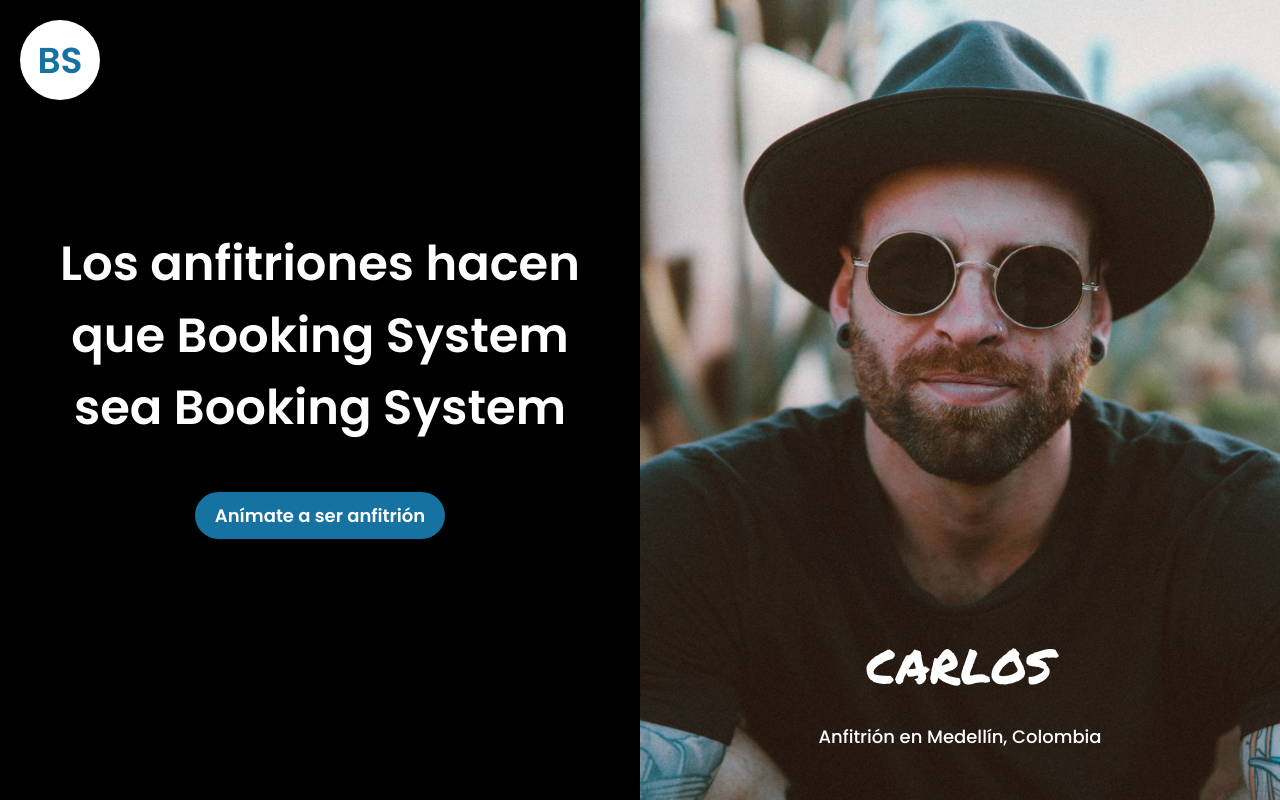
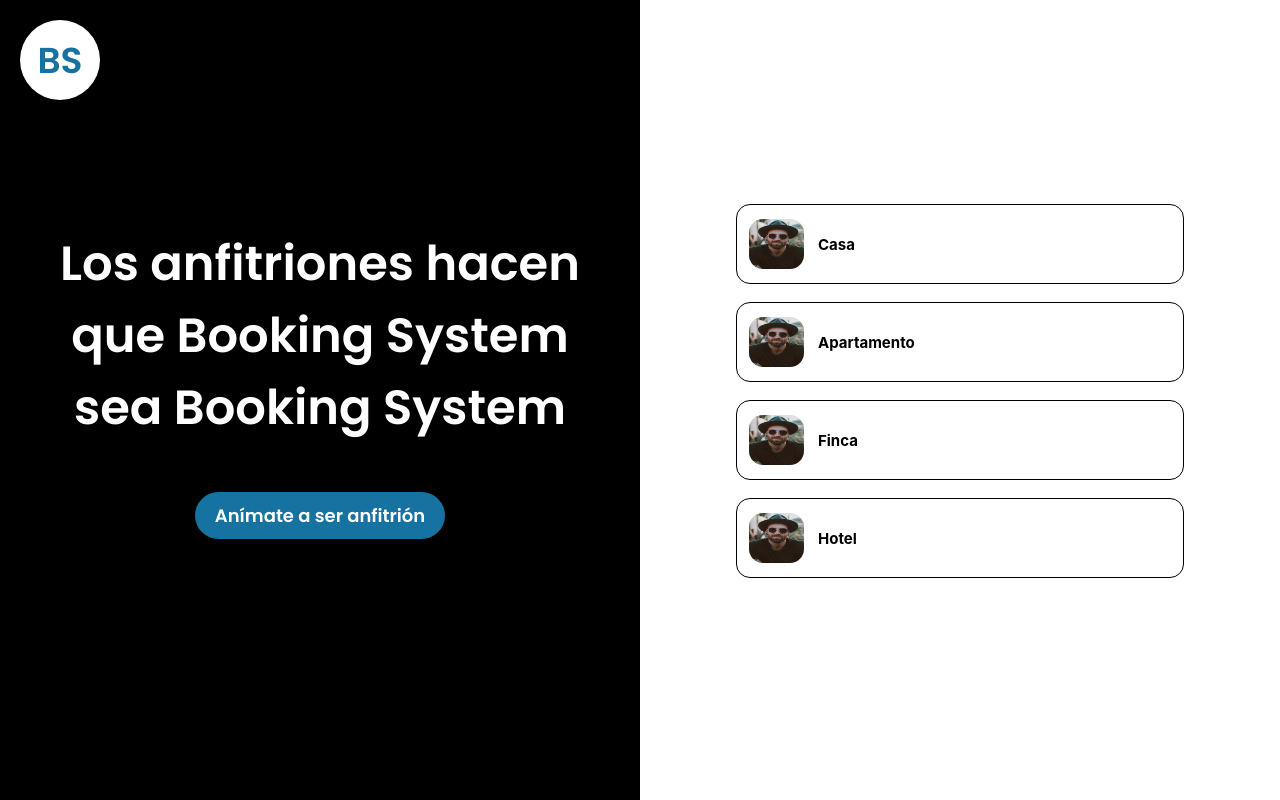
Before and after one commit to Mike-droid/host_ui_c9, a Next.js app: page /host in a window 1280 px wide. Built offline with nearby package versions, Linux system fonts and the light colour scheme.

Commit message:
feat(component): Create selection component

```diff
--- /dev/null
+++ b/components/LeftSide.jsx
@@ -0,0 +1,18 @@
+import BSbutton from "./BSbutton";
+import ActionButton from "./ActionButton";
+import LeftSideStyles from "../styles/LeftSideWithButton.module.css";
+
+// We should reuse this component and use it in the other pages.
+
+const LeftSide = (props) => {
+  const { description, hasButton } = props;
+  return (
+    <section className={LeftSideStyles.leftSideWithButton}>
+      <BSbutton />
+      <p className={LeftSideStyles.description}> {description} </p>
+      {hasButton && <ActionButton textButton="Anímate a ser anfitrión" />}
+    </section>
+  );
+};
+
+export default LeftSide;
--- a/components/LeftSideWithButton.jsx
+++ /dev/null
@@ -1,16 +0,0 @@
-import BSbutton from './BSbutton';
-import ActionButton from './ActionButton';
-import LeftSideWithButtonStyles from '../styles/LeftSideWithButton.module.css'
-
-const LeftSideWithButton = (props) => {
-  const { description } = props;
-  return (
-    <section className={LeftSideWithButtonStyles.leftSideWithButton}>
-      <BSbutton />
-      <p className={LeftSideWithButtonStyles.description}> { description } </p>
-      <ActionButton textButton="Anímate a ser anfitrión" />
-    </section>
-  )
-}
-
-export default LeftSideWithButton;
--- /dev/null
+++ b/components/RightSideSelection.jsx
@@ -0,0 +1,16 @@
+import { SelectionButton } from "./SelectionButton";
+import RightSideSelectionStyles from "../styles/RightSideSelection.module.css";
+
+function RightSideSelection(props) {
+  const { text1, text2, text3, text4 } = props;
+  return (
+    <section className={RightSideSelectionStyles.rightside}>
+      <SelectionButton image="/carlos.jpg" text={text1} />
+      <SelectionButton image="/carlos.jpg" text={text2} />
+      <SelectionButton image="/carlos.jpg" text={text3} />
+      <SelectionButton image="/carlos.jpg" text={text4} />
+    </section>
+  );
+}
+
+export { RightSideSelection };
--- /dev/null
+++ b/components/SelectionButton.jsx
@@ -0,0 +1,16 @@
+import Image from "next/image";
+import SelectionButtonStyles from "../styles/SelectionButton.module.css";
+
+function SelectionButton(props) {
+  const { image, text, alt } = props;
+  return (
+    <section className={SelectionButtonStyles.selection}>
+      <div className={SelectionButtonStyles.selectionImage}>
+        <Image src={image} alt={alt} width={55} height={50} />
+      </div>
+      <h3 className={SelectionButtonStyles.selectionText}> {text} </h3>
+    </section>
+  );
+}
+
+export { SelectionButton };
--- a/pages/host.jsx
+++ b/pages/host.jsx
@@ -1,14 +1,29 @@
-import LeftSideWithButton from '../components/LeftSideWithButton.jsx';
-import RightSideImage from '../components/RightSideImage.jsx';
-import HostStyles from '../styles/Host.module.css'
+import LeftSide from "../components/LeftSide.jsx";
+import RightSideImage from "../components/RightSideImage.jsx";
+import HostStyles from "../styles/Host.module.css";
+import { RightSideSelection } from "../components/RightSideSelection.jsx";
 
 const Anfitrion = () => {
   return (
     <main className={HostStyles.main}>
-      <LeftSideWithButton description="Los anfitriones hacen que Booking System sea Booking System" />
-      <RightSideImage image="/carlos.jpg" title="CARLOS" subtitle="Anfitrión en Medellín, Colombia" alt="Carlos" />
+      <LeftSide
+        hasButton
+        description="Los anfitriones hacen que Booking System sea Booking System"
+      />
+      {/* <RightSideImage
+        image="/carlos.jpg"
+        title="CARLOS"
+        subtitle="Anfitrión en Medellín, Colombia"
+        alt="Carlos"
+      /> */}
+      <RightSideSelection
+        text1="Casa"
+        text2="Apartamento"
+        text3="Finca"
+        text4="Hotel"
+      />
     </main>
-  )
-}
+  );
+};
 
 export default Anfitrion;
--- /dev/null
+++ b/styles/RightSideSelection.module.css
@@ -0,0 +1,6 @@
+.rightside {
+  display: flex;
+  flex-direction: column;
+  align-items: center;
+  justify-content: center;
+}
--- /dev/null
+++ b/styles/SelectionButton.module.css
@@ -0,0 +1,29 @@
+.selection {
+  background-color: var(--white);
+  display: flex;
+  flex-direction: row;
+  border-radius: 1.4rem;
+  border-color: var(--black);
+  border-style: solid;
+  border-width: 0.1rem;
+  width: 70%;
+  height: 8rem;
+  justify-content: flex-start;
+  align-items: center;
+  margin-bottom: 1.8rem;
+}
+
+.selectionText {
+  font-size: 1.5rem;
+  font-weight: bold;
+  color: var(--black);
+}
+
+.selectionImage img {
+  border-radius: 1.4rem;
+}
+
+.selectionImage {
+  margin-left: 1.2rem;
+  margin-right: 1.4rem;
+}
--- a/styles/globals.css
+++ b/styles/globals.css
@@ -1,4 +1,4 @@
-@import url('https://fonts.googleapis.com/css2?family=Permanent+Marker&family=Poppins:wght@500;600&display=swap');
+@import url("https://fonts.googleapis.com/css2?family=Permanent+Marker&family=Poppins:wght@500;600&display=swap");
 
 /*
 * font-family: 'Permanent Marker', cursive;
@@ -7,7 +7,7 @@
 
 :root {
   --black: #000;
-  --blue: #1572A1;
+  --blue: #1572a1;
   --white: #fff;
 }
 
@@ -26,4 +26,5 @@ a {
 
 * {
   box-sizing: border-box;
+  font-size: 62.5%;
 }
```
Also changed, not shown: components/RightSideImage.jsx (+6 -6 lines), pages/index.js (+5 -66 lines), 1 other file (tests, documents, lock files or other folders).
